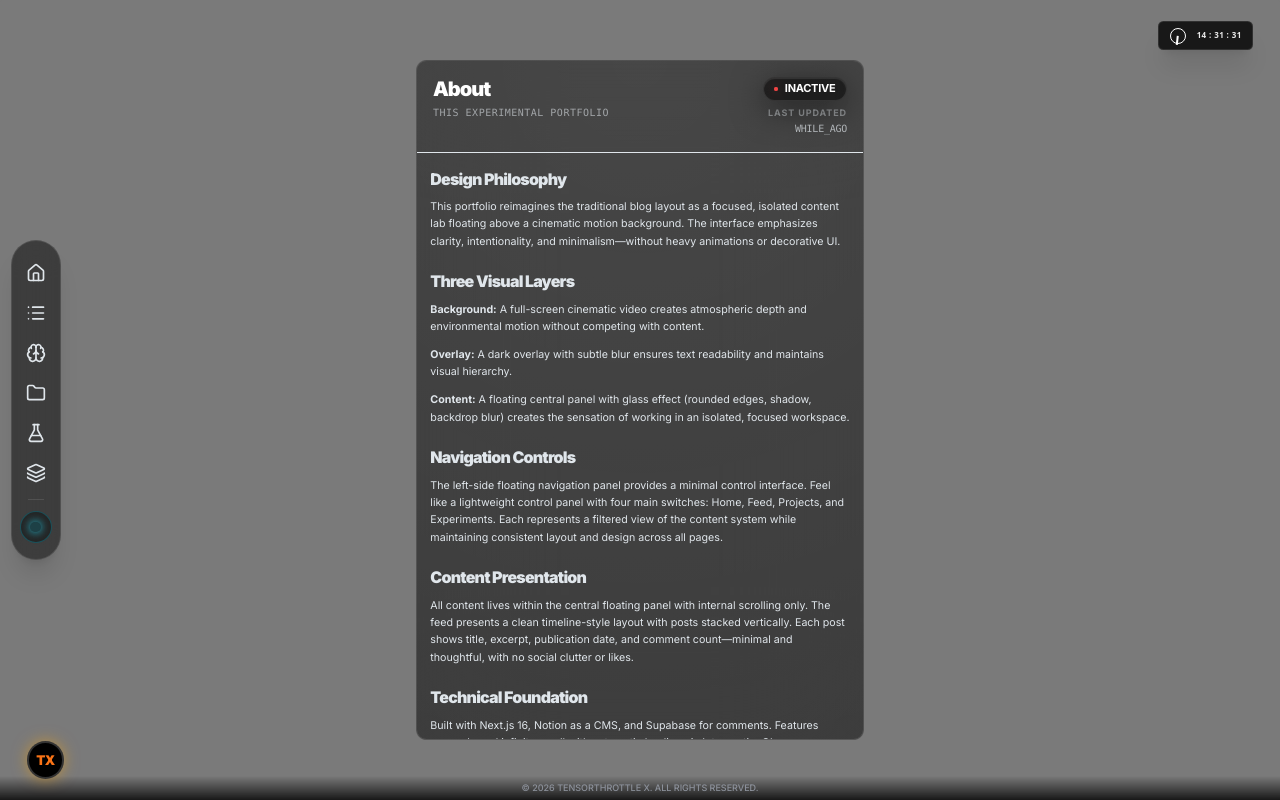
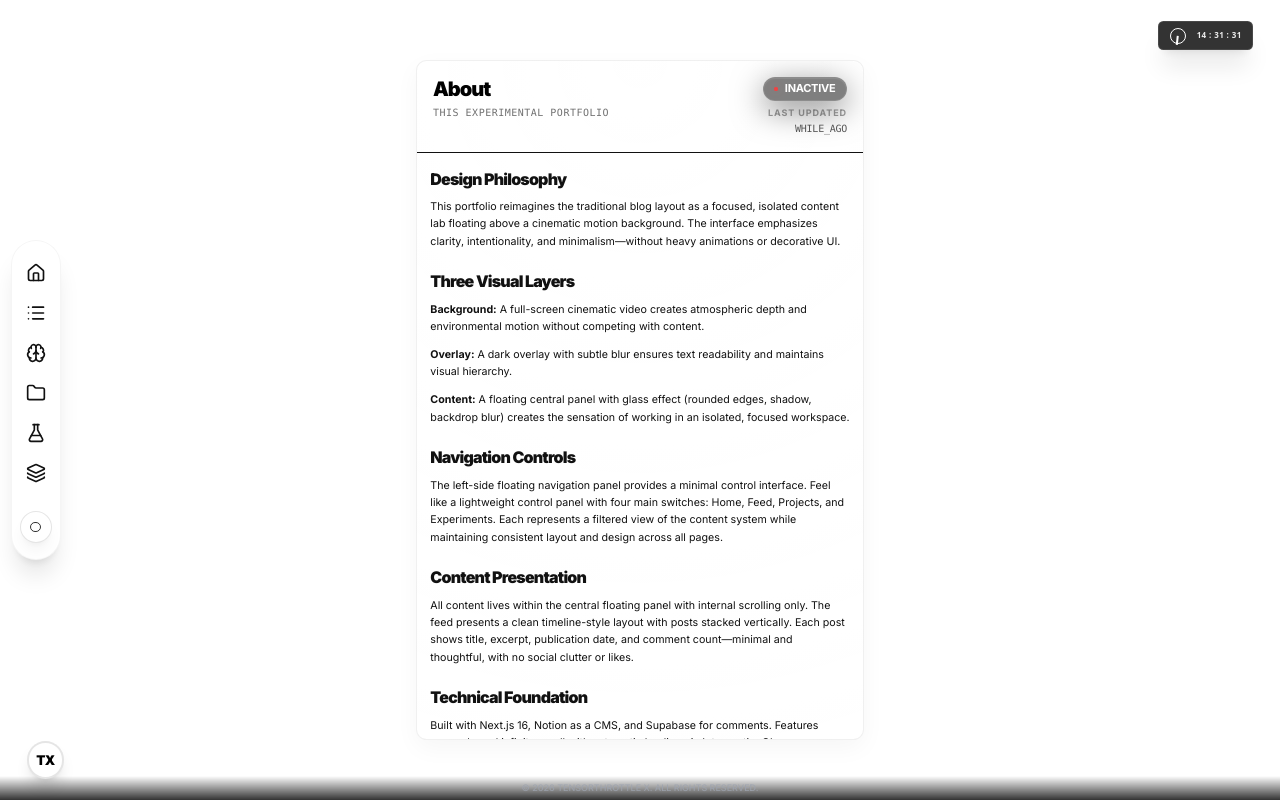
Before and after one commit to TensorThrottleX/TensorThrottle_X_space, a Next.js app: page /about in a window 1280 px wide. Built offline with nearby package versions, Linux system fonts and the light colour scheme.

Commit message:
style: fixed dark mode to be pitch black and bright mode heading color

```diff
--- a/app/globals.css
+++ b/app/globals.css
@@ -216,8 +216,8 @@ body {
   /* BRIGHT MODE (Engineering Lab - Refined) */
   .mode-bright {
     /* Base Background - #f5f6f8 */
-    --bg-primary: 220 14% 96%;
-    --background: 220 14% 96%;
+    --bg-primary: 0 0% 100%;
+    --background: 0 0% 100%;
 
     /* Text - High Contrast */
     --foreground: 0 0% 6.7%;
@@ -236,8 +236,8 @@ body {
     --card-border: rgba(0, 0, 0, 0.06);
 
     /* Sidebar - Distinct from bg */
-    --sidebar-bg: #eef1f4;
-    --sidebar-border: rgba(0, 0, 0, 0.06);
+    --sidebar-bg: #ffffff;
+    --sidebar-border: rgba(0, 0, 0, 0.04);
 
     --popover: 0 0% 100%;
     --popover-foreground: 0 0% 6.7%;
@@ -259,7 +259,7 @@ body {
     --input: 0 0% 90%;
     --ring: 0 0% 6.7%;
 
-    --heading-primary: #111111;
+    --heading-primary: #000000;
 
     /* Custom Shadows for Bright Mode - Vital for depth */
     --shadow-soft: 0 8px 24px rgba(0, 0, 0, 0.04);
@@ -270,9 +270,9 @@ body {
 
   /* DARK MODE (Deep Focus) */
   .mode-dark {
-    --bg-primary: 220 14% 4%;
-    /* #0b0d10 */
-    --background: 220 14% 4%;
+    --bg-primary: 0 0% 0%;
+    /* #000000 */
+    --background: 0 0% 0%;
 
     --foreground: 210 20% 90%;
     --text-primary: 210 20% 90%;
@@ -286,8 +286,8 @@ body {
     --card-foreground: 210 20% 90%;
     --card-border: rgba(255, 255, 255, 0.08);
 
-    --sidebar-bg: #0b0d10;
-    --sidebar-border: rgba(255, 255, 255, 0.08);
+    --sidebar-bg: #000000;
+    --sidebar-border: rgba(255, 255, 255, 0.06);
 
     --popover: 220 13% 8%;
     --popover-foreground: 210 20% 90%;
--- a/components/layout/LabContainer.tsx
+++ b/components/layout/LabContainer.tsx
@@ -23,8 +23,8 @@ export function LabContainer({ children, videoSrc }: LabContainerProps) {
   // Background base classes
   const getBgClass = () => {
     switch (renderMode) {
-      case 'bright': return 'bg-[#fafafa]' // Clean engineering white
-      case 'dark': return 'bg-[#050505]'   // Deep matte black
+      case 'bright': return 'bg-[#ffffff]' // Clean engineering white
+      case 'dark': return 'bg-[#000000]'   // Pitch black
       default: return 'bg-transparent'     // Allow global video transparency
     }
   }
--- a/components/layout/MobileLayout.tsx
+++ b/components/layout/MobileLayout.tsx
@@ -56,7 +56,7 @@ export function MobileHomeLayout() {
                                     animate={{ opacity: 1, filter: 'blur(0px)', y: 0 }}
                                     transition={{ duration: 0.9, ease: [0.22, 1, 0.36, 1] }}
                                     className="text-4xl font-black tracking-tighter"
-                                    style={{ color: isBright ? '#111111' : 'var(--heading-primary)' }}
+                                    style={{ color: isBright ? '#000000' : 'var(--heading-primary)' }}
                                 >
                                     TENSOR{'\n'}THROTTLE X
                                 </motion.h1>
--- a/components/providers/UIProvider.tsx
+++ b/components/providers/UIProvider.tsx
@@ -23,7 +23,7 @@ const UIContext = createContext<UIContextType | undefined>(undefined)
 
 export function UIProvider({ children }: { children: ReactNode }) {
     const [uiMode, setUiMode] = useState<UIMode>('default')
-    const [renderMode, setRenderMode] = useState<RenderMode>('normal')
+    const [renderMode, setRenderMode] = useState<RenderMode>('bright')
     const [isPrecision, setIsPrecision] = useState(false)
     const [isTerminalOpen, setIsTerminalOpen] = useState(false)
     const [mainView, setMainView] = useState<MainView>('dashboard')
```
